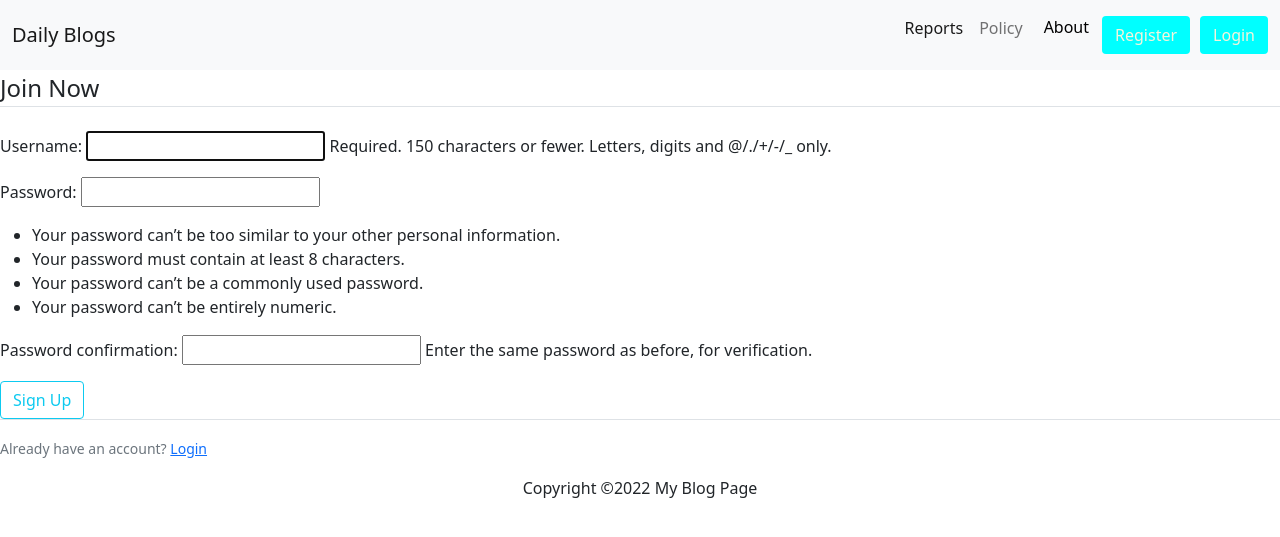
After one commit to Hildegarht/blog_, a Django app: page /register/ in a window 1280 px wide. The commit adds this page. Shown: the top 537 px of the page. Run offline with Django 3.2, Linux system fonts and the light colour scheme.

Commit message:
works on registration page

```diff
--- a/App/templates/home.html
+++ b/App/templates/home.html
@@ -34,7 +34,6 @@
             <a class = "btn" style="color:beige; background-color:aqua;" type="submit" id="header-links">Register</a>
      <a class = "btn" style="color:beige; background-color:aqua; margin-left:10px;" type="submit" id="header-links">Login</a>
           </div>
-
         </div>
         </div>
     </nav>
@@ -43,7 +42,15 @@
         Read all you want on my blog. Choose from variety of posts and enjoy. Happy reading!
       </div>
     </div>
-
+    <div class="col-md-8">
+      {% if messages%}
+        {%for message in messages%}
+          <div class="alert.{{message.tags}}">
+            {{message}}
+          </div>
+        {%endfor%}
+      {%endif%}
+    </div>
     {% block content %}
 <!-- write your content here-->
     {% endblock content %}
--- a/Blog/settings.py
+++ b/Blog/settings.py
@@ -39,6 +39,7 @@ INSTALLED_APPS = [
     'django.contrib.messages',
     'django.contrib.staticfiles',
     'App',
+    'users.apps.UsersConfig',
 ]
 
 MIDDLEWARE = [
@@ -120,7 +121,7 @@ USE_TZ = True
 # https://docs.djangoproject.com/en/3.2/howto/static-files/
 
 STATIC_URL = '/static/'
-LOGIN_REDIRECT_URL ='/'
+
 
 # Default primary key field type
 # https://docs.djangoproject.com/en/3.2/ref/settings/#default-auto-field
--- a/Blog/urls.py
+++ b/Blog/urls.py
@@ -15,10 +15,14 @@ Including another URLconf
 """
 from django.contrib import admin
 from django.urls import path, include
-from django.views.generic.base import TemplateView
+from users import views as user_views
+
 
 urlpatterns = [
     path('admin/', admin.site.urls),
+    path('', include ('App.urls')),
     path('accounts/', include('django.contrib.auth.urls')),
-    path('', include ('App.urls')),
+    #users authentication
+    path('register/', user_views.register, name='register' ),
+   # path('register/index.html',user_views.register, name='register' ),
 ]
--- /dev/null
+++ b/users/templates/users/register.html
@@ -0,0 +1,20 @@
+{% extends 'home.html' %}
+
+{%block content %}
+<div class="content-section">
+    <form action="" method="POST">
+        {% csrf_token %}
+         <fieldset class="form-group">
+              <legend class="border-bottom mb-4">Join Now</legend>
+              {{form.as_p}}
+         </fieldset>
+         <div class="form-group">
+             <button class="btn btn-outline-info"  type="submit" >Sign Up</button>
+         </div>
+    </form>
+    <div class="border-top pt-3">
+        <small class="text-muted">Already have an account? <a href="">Login</a></small>
+    </div>
+
+</div>
+{%endblock content %}Y
--- a/users/views.py
+++ b/users/views.py
@@ -1,8 +1,16 @@
-from django.shortcuts import render
+from django.shortcuts import render, redirect
 from django.contrib.auth.forms import UserCreationForm
+from django.contrib import messages
 
 def register(request):
-    form = UserCreationForm()
-    return render('users/register.html')
+    if request.method == 'POST':
+        form = UserCreationForm(request.POST)
+        if form.is_valid():
+            username = form.cleaned_data.get('username')
+            messages.success(request, f'Account Successfully Created for {username}')
+            return redirect('http://127.0.0.1:8000/')
+    else:
+        form = UserCreationForm()
+    return render(request, 'users/register.html',{'form':form})
 
 # Create your views here.
```
Also changed, not shown: db.sqlite3.
